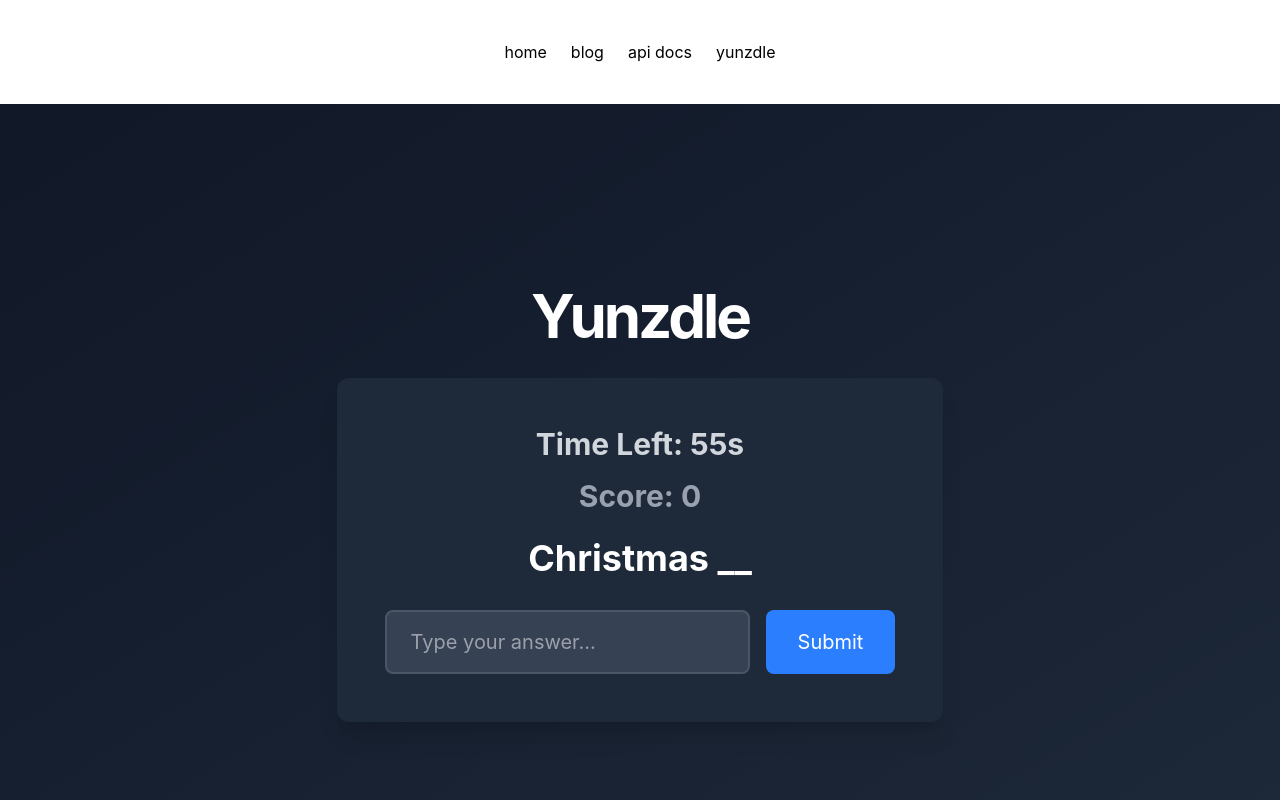
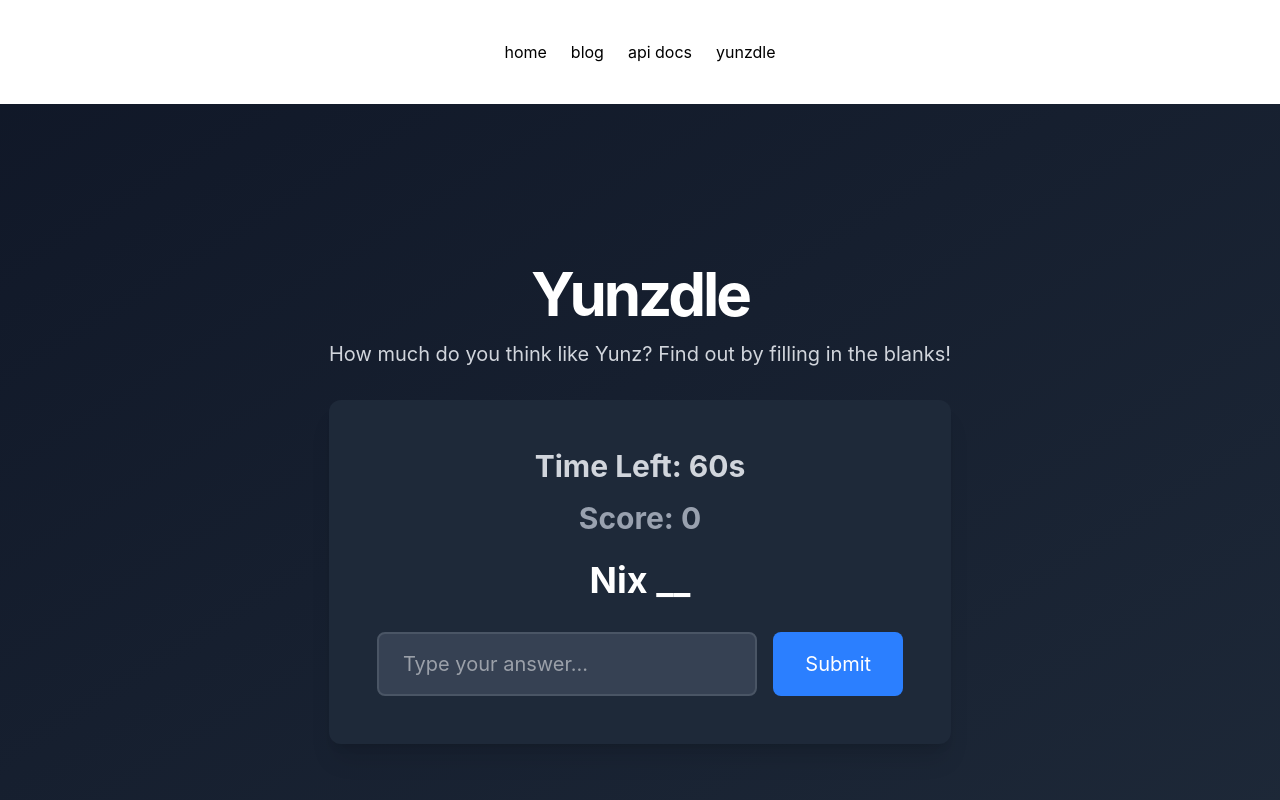
Before and after one commit to yunz-dev/yunz.app, a Next.js app: page /yunzdle in a window 1280 px wide. Shown: the top 800 px of the page. Built offline with nearby package versions, Linux system fonts and the light colour scheme.

Commit message:
update questions

```diff
--- a/app/yunzdle/page.tsx
+++ b/app/yunzdle/page.tsx
@@ -9,9 +9,12 @@ export default function Yunzdle() {
   const [input, setInput] = useState('');
   const [gameOver, setGameOver] = useState(false);
   const [score, setScore] = useState(0);
+  const [timerStarted, setTimerStarted] = useState(false); // New state to control timer start
 
   useEffect(() => {
-    const timer = setInterval(() => {
+    let timer: NodeJS.Timeout;
+    if (timerStarted) { // Only start timer if timerStarted is true
+      timer = setInterval(() => {
         setTimeLeft(prev => {
           if (prev <= 0) {
             setGameOver(true);
@@ -20,9 +23,10 @@ export default function Yunzdle() {
           return prev - 1;
         });
       }, 1000);
+    }
 
     return () => clearInterval(timer);
-  }, []);
+  }, [timerStarted]); // Re-run effect when timerStarted changes
 
   const handleInputChange = useCallback((e: React.ChangeEvent<HTMLInputElement>) => {
     setInput(e.target.value.toLowerCase());
@@ -30,6 +34,10 @@ export default function Yunzdle() {
 
   const handleSubmit = useCallback((e: React.FormEvent) => {
     e.preventDefault();
+    if (!timerStarted) { // Start timer on first submission
+      setTimerStarted(true);
+    }
+
     if (input === currentQuestion.answer) {
       setScore(prev => prev + 1);
       const nextIndex = questions.indexOf(currentQuestion) + 1;
@@ -40,7 +48,7 @@ export default function Yunzdle() {
         setGameOver(true);
       }
     }
-  }, [input, currentQuestion]);
+  }, [input, currentQuestion, timerStarted]); // Add timerStarted to dependency array
 
   if (gameOver) {
     return (
@@ -64,7 +72,10 @@ export default function Yunzdle() {
   return (
     <div className="container mx-auto px-4 py-8 min-h-screen flex flex-col items-center justify-center bg-gradient-to-br from-gray-900 to-gray-800">
       <div className="text-center">
-        <h1 className="text-6xl font-bold tracking-tighter mb-8 text-white">Yunzdle</h1>
+        <h1 className="text-6xl font-bold tracking-tighter mb-4 text-white">Yunzdle</h1>
+        <p className="text-xl text-gray-300 mb-8">
+          How much do you think like Yunz? Find out by filling in the blanks!
+        </p>
         <div className="bg-gray-800 rounded-xl p-12 shadow-xl w-full max-w-2xl">
           <div className="mb-6">
             <div className="text-3xl font-bold text-gray-300 mb-4">Time Left: {timeLeft}s</div>
--- a/app/yunzdle/questions.ts
+++ b/app/yunzdle/questions.ts
@@ -4,14 +4,14 @@ export interface Question {
 }
 
 export const questions: Question[] = [
-  { clue: "Christmas __", answer: "tree" },
-  { clue: "A four-letter word for a bird __", answer: "duck" },
-  { clue: "The opposite of hot __", answer: "cold" },
-  { clue: "A place where books are stored __", answer: "library" },
-  { clue: "The past tense of run __", answer: "ran" },
-  { clue: "A yellow citrus fruit __", answer: "lemon" },
-  { clue: "The capital of France __", answer: "paris" },
-  { clue: "A popular search engine __", answer: "google" },
-  { clue: "The largest ocean __", answer: "pacific" },
-  { clue: "A device for making coffee __", answer: "machine" }
+  { clue: "Nix __", answer: "os" },
+  { clue: "Two __", answer: "peck" },
+  { clue: "Mine__", answer: "craft" },
+  { clue: "__maxxing", answer: "fibre" },
+  { clue: "My bed time is __", answer: "9" },
+  { clue: "Crispy __", answer: "cream" },
+  { clue: "beef __", answer: "stew" },
+  { clue: "sour __", answer: "dough" },
+  { clue: "dough __", answer: "nut" },
+  { clue: "I love __", answer: "amy" }
 ];
```
Lines whose indentation alone changed are shown as unchanged.
